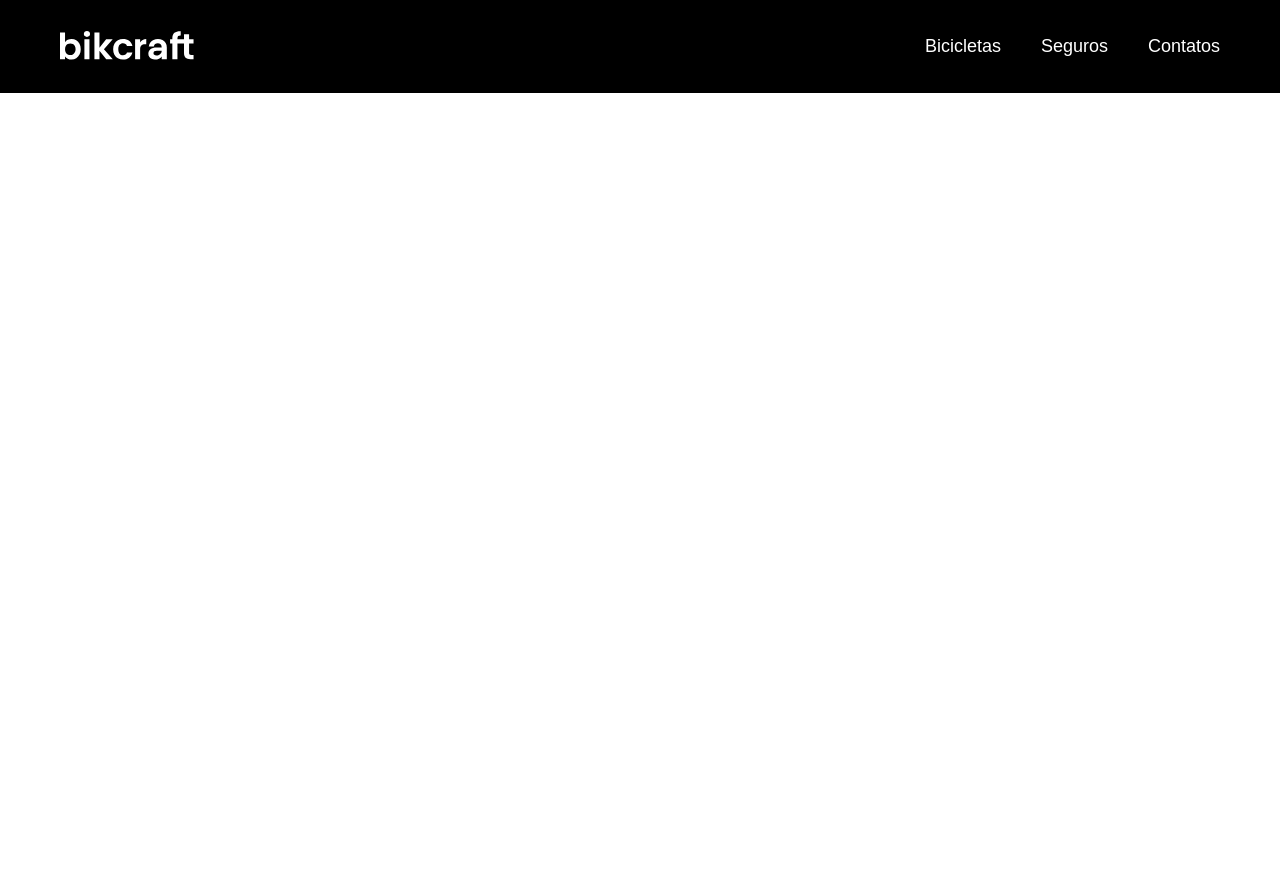
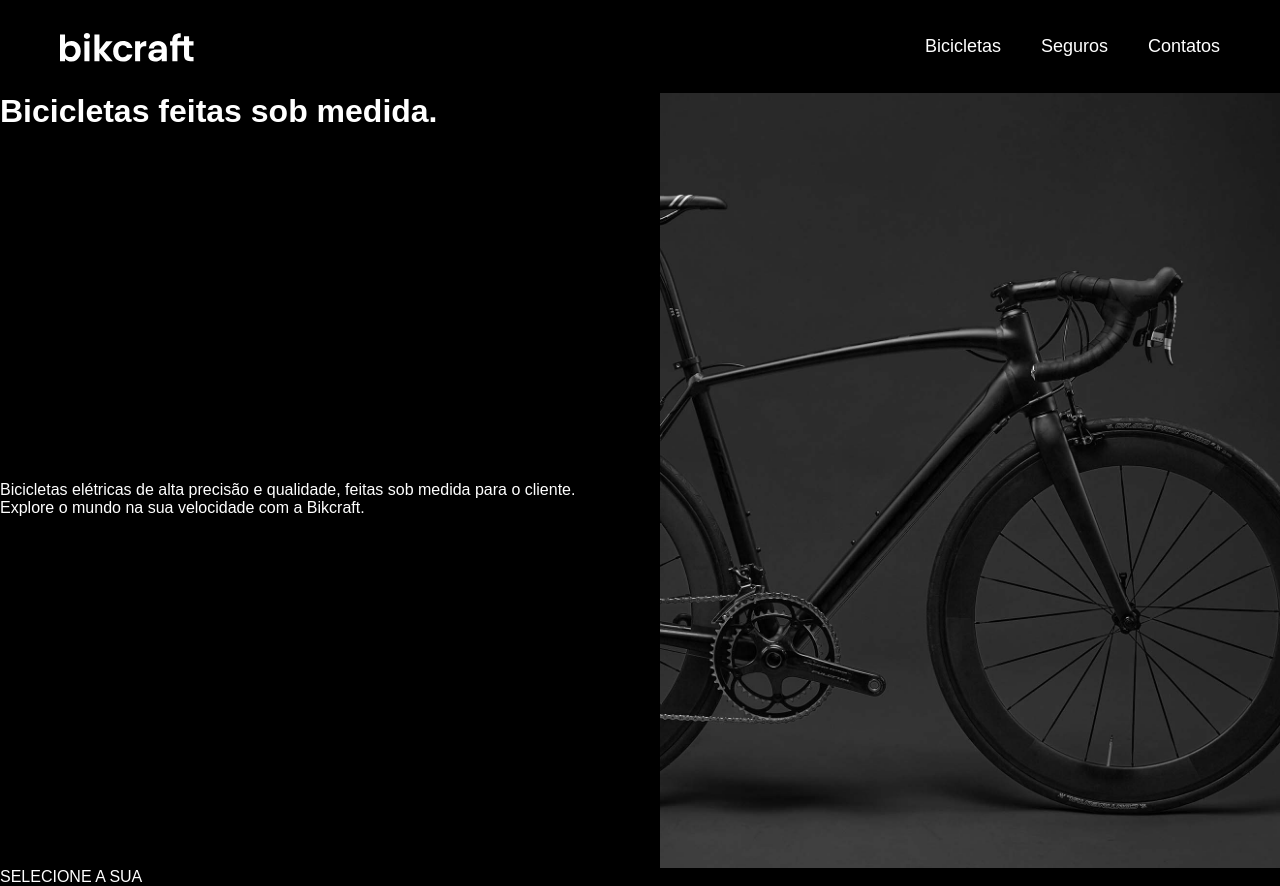
Before and after one commit to MRSeabra/BikeCraft_Final, a plain HTML site: page index.html in a window 1280 px wide. Before the commit the page ends 800 px from the top, so only its background shows below. Drawn offline with Linux system fonts and the light colour scheme.

Commit message:
introducao

```diff
--- a/css/style.css
+++ b/css/style.css
@@ -5,14 +5,26 @@ body {
   font-family: Arial, Helvetica, sans-serif;
 }
 
+h1,
+ul,
+p {
+  margin: 0;
+  margin: 0;
+}
+
 ul {
-  margin: 0;
   padding: 0;
   list-style: none;
 }
 
 a {
   text-decoration: none;
+  color: inherit;
+}
+
+img {
+  max-width: 100%;
+  display: block;
 }
 
 .header-bg {
@@ -64,3 +76,24 @@ a {
   width: 100%;
   /* olhar aula 1004 header e menu, não fazer o media de lá e sim o mobile first */
 }
+
+.introducao-bg {
+  background: var(--cor12);
+  color: var(--cor0);
+}
+
+.introducao {
+  display: grid;
+  grid-template-columns: 1fr 1fr;
+  gap: 0 40px;
+}
+
+.introducao p,
+.introducao a {
+  grid-column: 1;
+}
+
+.introducao img {
+  grid-column: 2;
+  grid-row: 1/3;
+}
--- a/index.html
+++ b/index.html
@@ -23,6 +23,16 @@
             </nav>
         </div>
     </header>
+
+    <main class="introducao-bg">
+        <div class="introducao">
+            <h1>Bicicletas feitas sob medida.</h1>
+            <p>Bicicletas elétricas de alta precisão e qualidade, feitas sob medida para o cliente. Explore o mundo na sua velocidade com a Bikcraft.</p>
+            <a href="./bicicletas.html">SELECIONE A SUA</a>
+            <img src="./img/fotos/introducao.jpg" alt="Bicicleta elétrica preta.">
+        </div>
+    </main>
+
 </body>
 
 </html>
```
